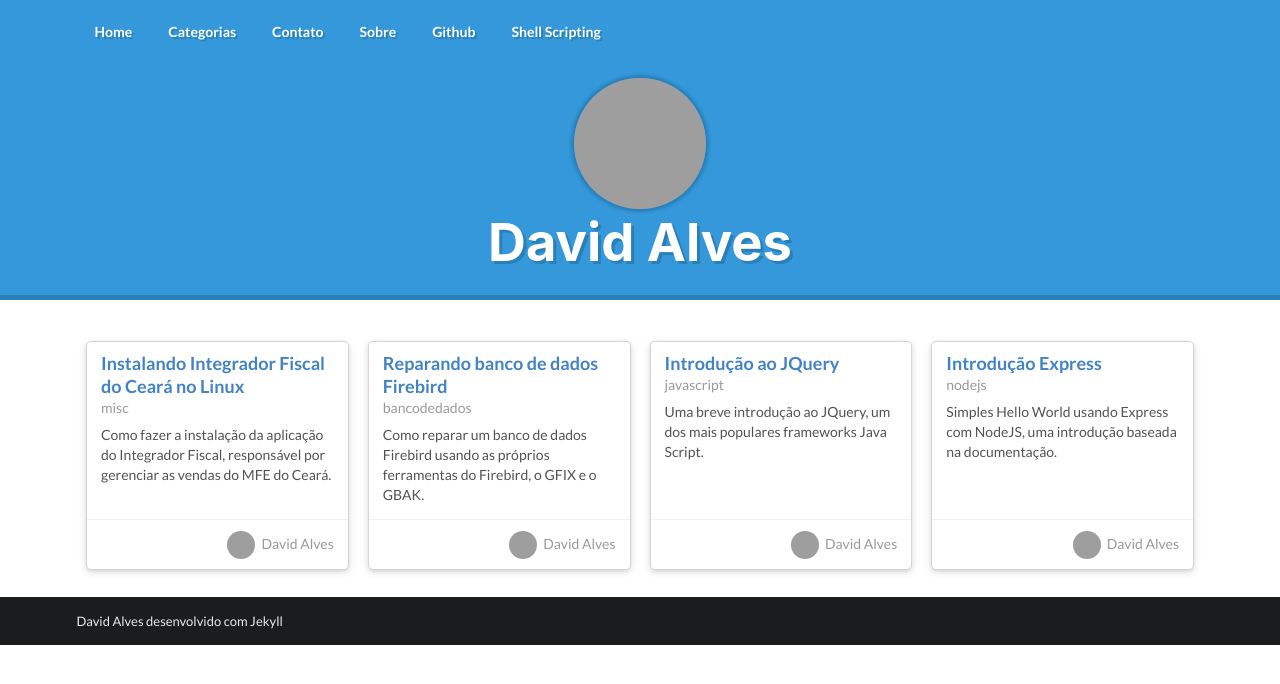
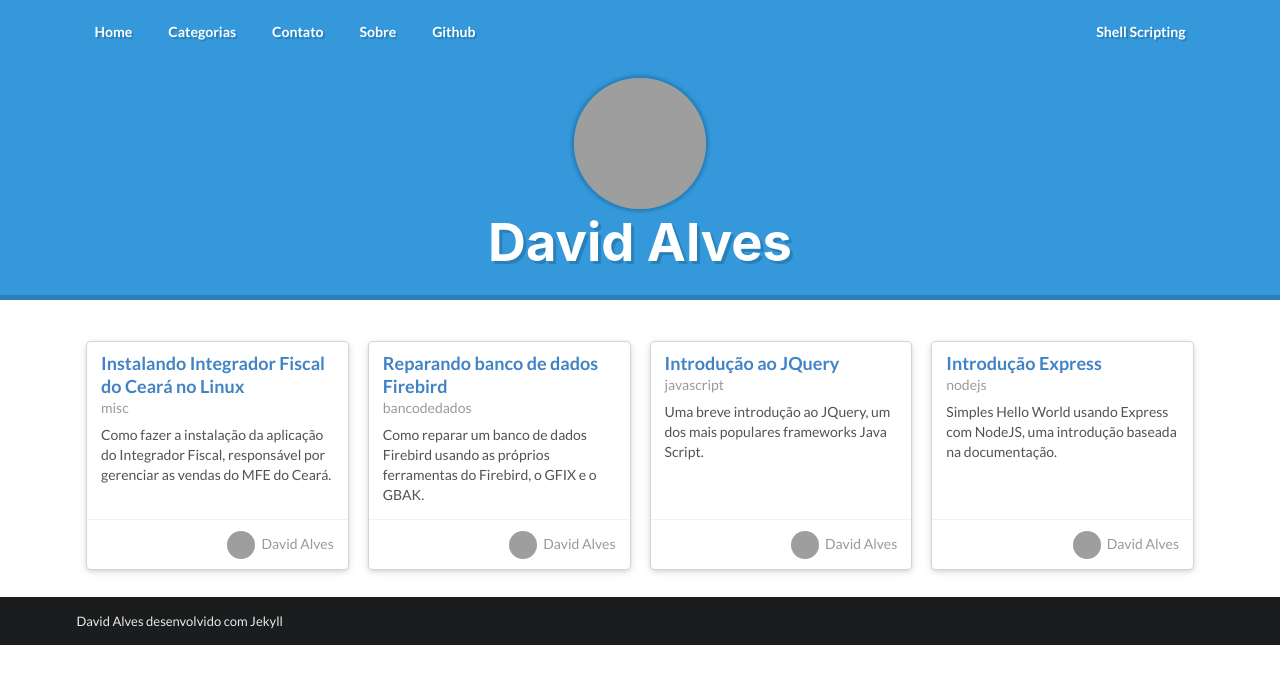
Before and after one commit to david27alves/david27alves.github.io, a Jekyll site: the page built from index.html, in a window 1280 px wide. Shown: the top 684 px of the page. Built offline with Jekyll 4.4.1, drawn with Linux system fonts in a browser that asks for light colours; grey boxes are pictures that could not be loaded.

Commit message:
Update nav.html

```diff
--- a/_includes/nav.html
+++ b/_includes/nav.html
@@ -1,5 +1,4 @@
 <div class="ui secondary right menu container">
-  <div class="center menu">
         <a class="item" href="{{ site.baseurl }}/">Home</a>
         <a class="item">Categorias</a>
         <a class="item">Contato</a>
@@ -8,5 +7,4 @@
         <div class="right menu">
              <a class="ui item">Shell Scripting</a>
         </div>
-  </div>
 </div>
```
